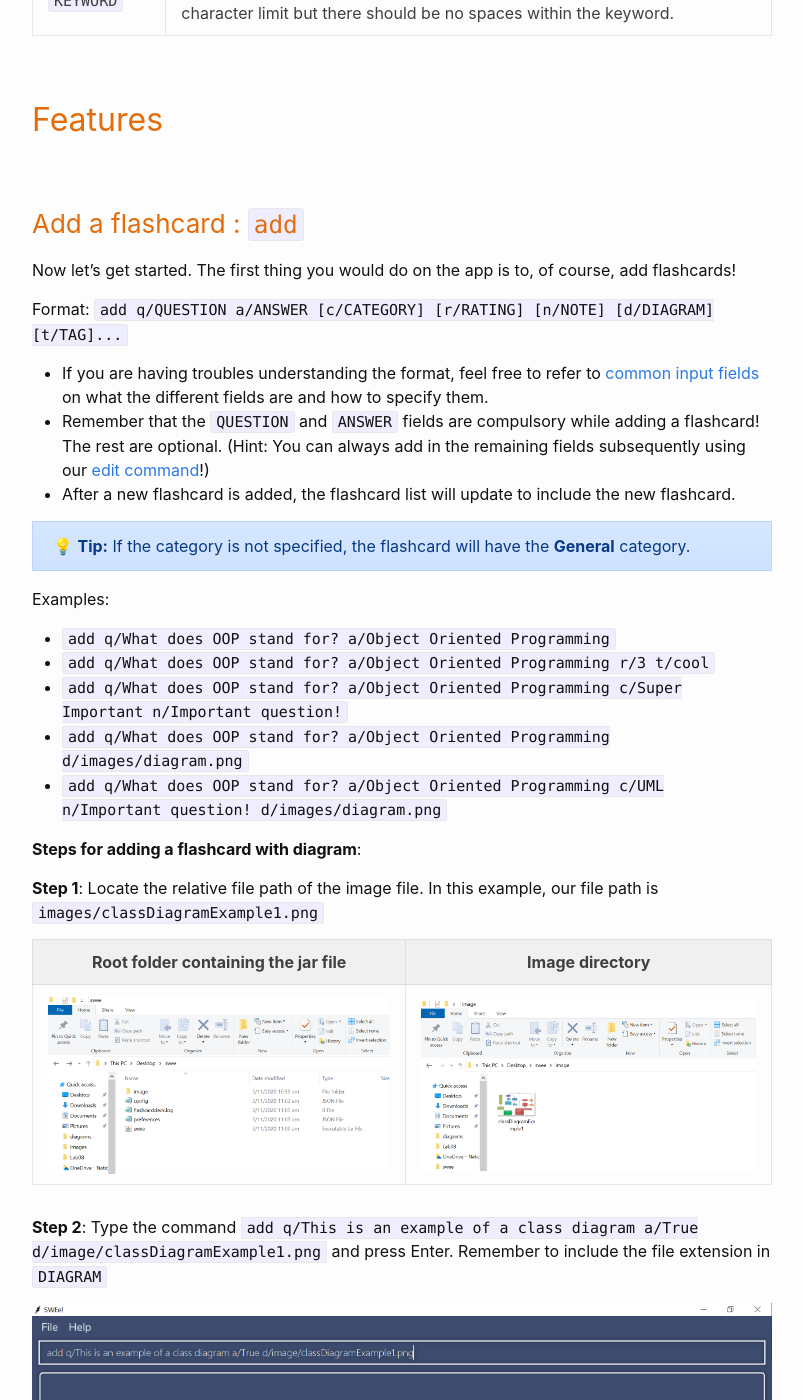
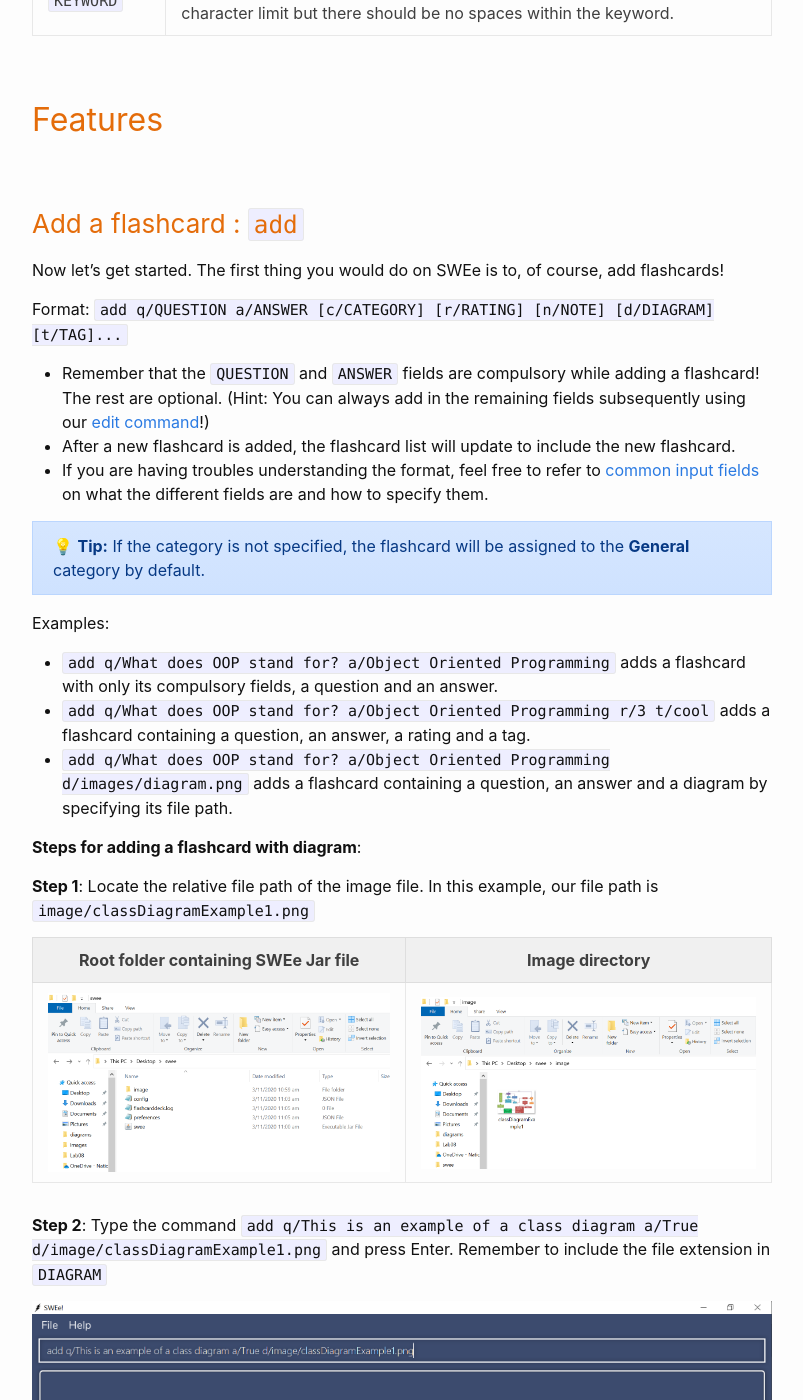
Before and after one commit to minzzelo/cs2101ug, a Jekyll site: the page built from docs/UserGuide.md, in a window 1280 px wide and 1400 px high, scrolled down 5475 px. Shown: the whole window, without its empty margins (238-1041 px from the left). Built offline with Jekyll 4.4.1, drawn with Linux system fonts in a browser that asks for light colours; emoji names are drawn with the system emoji font; some of the changed text lies outside the part shown.

Commit message:
Update add steps in UG

```diff
--- a/docs/UserGuide.md
+++ b/docs/UserGuide.md
@@ -126,35 +126,34 @@ Input Field | Restrictions and how to specify
 
 ### Add a flashcard : `add`
 
-Now let's get started. The first thing you would do on the app is to, of course, add flashcards!
+Now let's get started. The first thing you would do on SWEe is to, of course, add flashcards!
 
 Format: `add q/QUESTION a/ANSWER [c/CATEGORY] [r/RATING] [n/NOTE] [d/DIAGRAM] [t/TAG]...`
 
-* If you are having troubles understanding the format, feel free to refer to [common input fields](#common-input-fields) on what the different fields are and how to specify them.
 * Remember that the `QUESTION` and `ANSWER` fields are compulsory while adding a flashcard! The rest are optional.
 (Hint: You can always add in the remaining fields subsequently using our [edit command](#edit-a-flashcard---edit)!)
 * After a new flashcard is added, the flashcard list will update to include the new flashcard.
+* If you are having troubles understanding the format, feel free to refer to [common input fields](#common-input-fields) on what the different fields are and how to specify them.
 
 <div markdown="span" class="alert alert-primary">
 
-:bulb: **Tip:** If the category is not specified, the flashcard will have the <b>General</b> category.
+:bulb: **Tip:** If the category is not specified, the flashcard  will be assigned to the <b>General</b> category by default.
 
 </div>
 
 Examples:
-* `add q/What does OOP stand for? a/Object Oriented Programming`
-* `add q/What does OOP stand for? a/Object Oriented Programming r/3 t/cool`
-* `add q/What does OOP stand for? a/Object Oriented Programming c/Super Important n/Important question!`
-* `add q/What does OOP stand for? a/Object Oriented Programming d/images/diagram.png`
-* `add q/What does OOP stand for? a/Object Oriented Programming c/UML n/Important question! d/images/diagram.png`
+* `add q/What does OOP stand for? a/Object Oriented Programming` adds a flashcard with only its compulsory fields, a question and an answer.
+* `add q/What does OOP stand for? a/Object Oriented Programming r/3 t/cool` adds a flashcard containing a question, an answer, a rating and a tag.
+* `add q/What does OOP stand for? a/Object Oriented Programming d/images/diagram.png` adds a flashcard containing a question, an answer and a diagram
+by specifying its file path.
 
 <div style="page-break-after: always;"></div>
 
 **Steps for adding a flashcard with diagram**:
 
-**Step 1**: Locate the relative file path of the image file. In this example, our file path is `images/classDiagramExample1.png`
+**Step 1**: Locate the relative file path of the image file. In this example, our file path is `image/classDiagramExample1.png`
 
-Root folder containing the jar file        |  Image directory
+Root folder containing SWEe Jar file        |  Image directory
 :-------------------------:|:-------------------------:
 ![filedirectory](images/ug/ug_add_step1.png) |  ![filedirectory](images/ug/ug_add_step1.1.PNG)
 
@@ -166,9 +165,13 @@ Root folder containing the jar file        |  Image directory
 
 <div style="page-break-after: always;"></div>
 
-**Step 3**: The flashcard is added to the list.
+**Step 3**: Success! The flashcard is added to the flashcard list.
 
 ![filedirectory](images/ug/ug_add_step3.png)
+
+<div markdown="span" class="alert alert-primary">:memo: Note:
+To add a flashcard without diagram, skip Step 1 and proceed from Step 2.
+</div>
 
 <div style="page-break-after: always;"></div>
 
```
